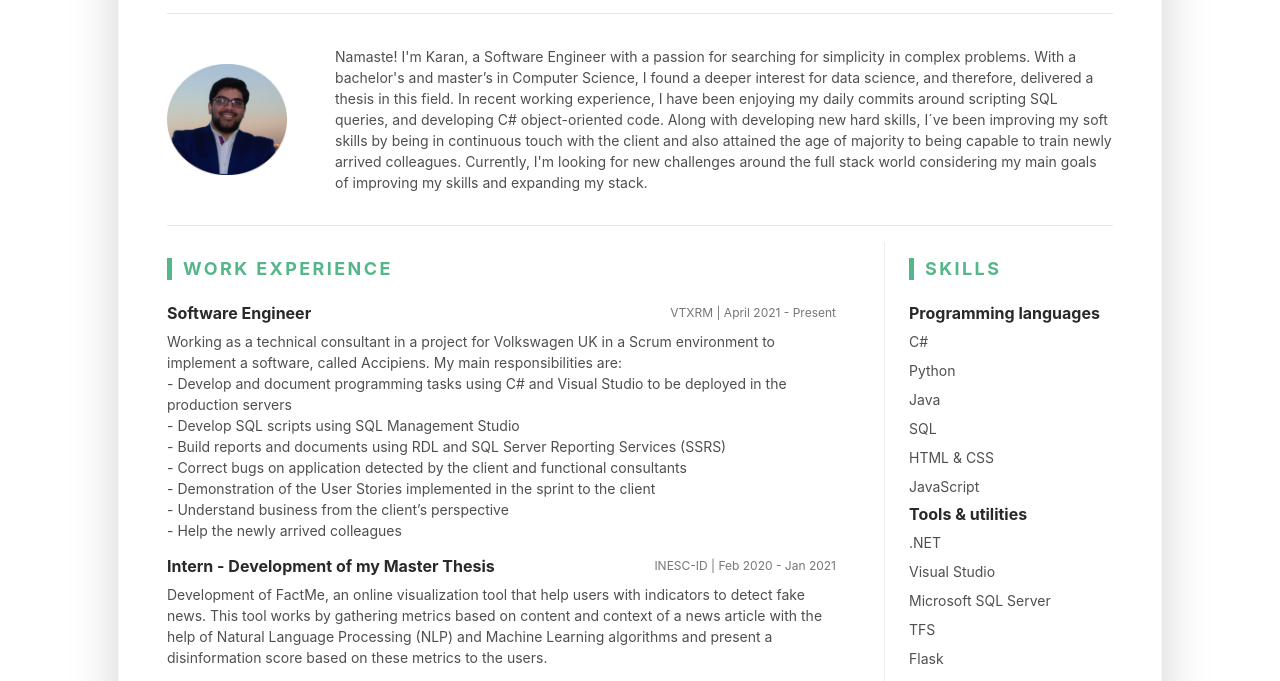
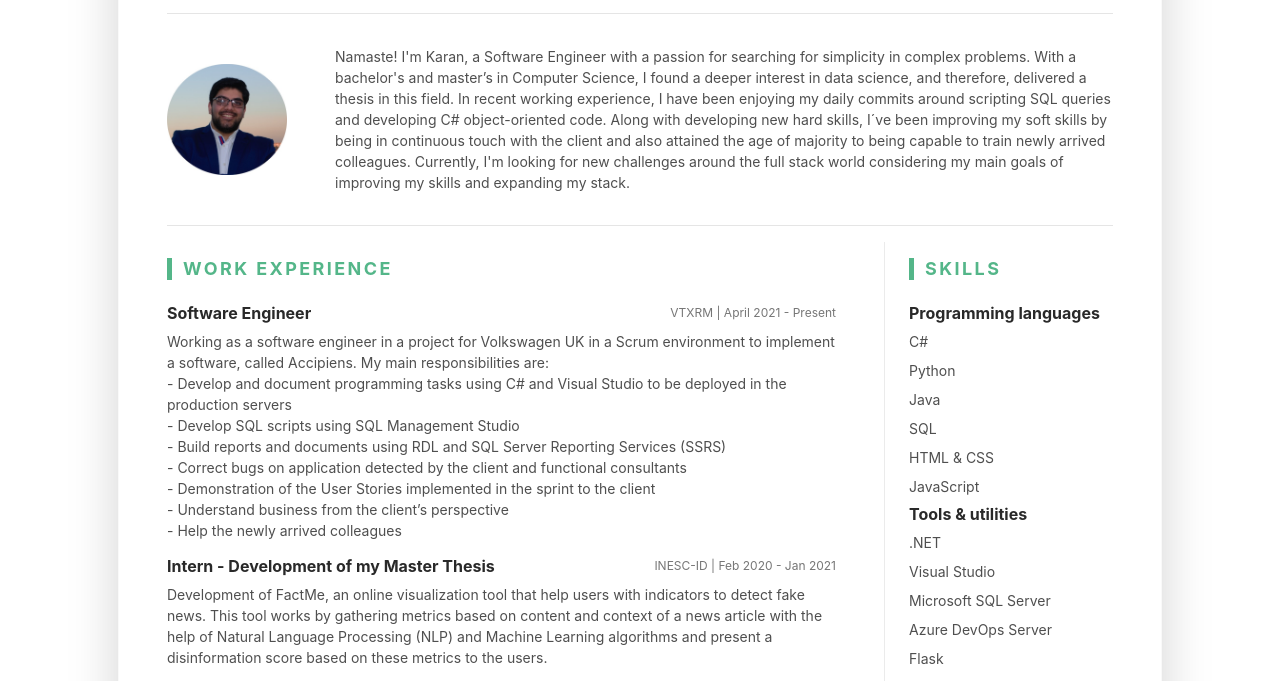
Before and after one commit to karanmanghnani/karanmanghnani.github.io, a plain HTML site: page index.html in a window 1280 px wide. Shown: the part 192-873 px from the top of the page. Drawn offline with Linux system fonts and the light colour scheme.

Commit message:
Add files via upload
minor updates

```diff
--- a/index.html
+++ b/index.html
@@ -50,7 +50,7 @@
 					<div class="media flex-column flex-md-row align-items-center">
 						<img class="resume-profile-image mb-3 mb-md-0 mr-md-5 ml-md-0 rounded mx-auto" src="assets/images/resume-profile.jpg" alt="image">
 						<div class="media-body text-left">
-							<p class="mb-0">Namaste! I'm Karan, a Software Engineer with a passion for searching for simplicity in complex problems. With a bachelor's and master’s in Computer Science, I 					found a deeper interest for data science, and therefore, delivered a thesis in this field. In recent working experience, I have been enjoying my daily 						commits around scripting SQL queries, and developing C# object-oriented code.
+							<p class="mb-0">Namaste! I'm Karan, a Software Engineer with a passion for searching for simplicity in complex problems. With a bachelor's and master’s in Computer Science, I 					found a deeper interest in data science, and therefore, delivered a thesis in this field. In recent working experience, I have been enjoying my daily 						commits around scripting SQL queries and developing C# object-oriented code.
 											Along with developing new hard skills, I´ve been improving my soft skills by being in continuous touch with the client and also attained the age of majority to being capable to train newly arrived colleagues. Currently, I'm looking for new challenges around the full stack world considering my main goals of improving my skills and expanding my stack.
 </p>
 						</div><!--//media-body-->
@@ -69,7 +69,7 @@
 
 									</div>
 									<div class="item-content">
-										<p>Working as a technical consultant in a project for Volkswagen UK in a Scrum environment to implement a software, called Accipiens. My main responsibilities are: <br>
+										<p>Working as a software engineer in a project for Volkswagen UK in a Scrum environment to implement a software, called Accipiens. My main responsibilities are: <br>
 										- Develop and document programming tasks using C# and Visual Studio to be deployed in the production servers<br>
 										- Develop SQL scripts using SQL Management Studio<br>
 										- Build reports and documents using RDL and SQL Server Reporting Services (SSRS)<br>
@@ -238,7 +238,7 @@
 										<li class="mb-2">.NET</li>
 										<li class="mb-2">Visual Studio</li>
 										<li class="mb-2">Microsoft SQL Server</li>
-										<li class="mb-2">TFS</li>
+										<li class="mb-2">Azure DevOps Server</li>
 										<li class="mb-2">Flask</li>
 										<li class="mb-2">scikit-learn</li>
 										<li class="mb-2">Eclipse</li>
@@ -319,7 +319,7 @@
 
 				<footer class="footer text-center py-4">
 					<!--/* This template is free as long as you keep the footer attribution link. If you'd like to use the template without the attribution link, you can buy the commercial license via our website: themes.3rdwavemedia.com Thank you for your support. :) */-->
-					<small class="copyright text-muted">Designed by <a class="theme-link" href="http://themes.3rdwavemedia.com" target="_blank">Xiaoying Riley.</a> Adapted by Karan Manghnani. Last update: Jan 2021</small>
+					<small class="copyright text-muted">Designed by <a class="theme-link" href="http://themes.3rdwavemedia.com" target="_blank">Xiaoying Riley.</a> Adapted by Karan Manghnani. Last update: Jan 2023</small>
 				</footer>
 
 			</div><!--//main-wrapper-->
```
